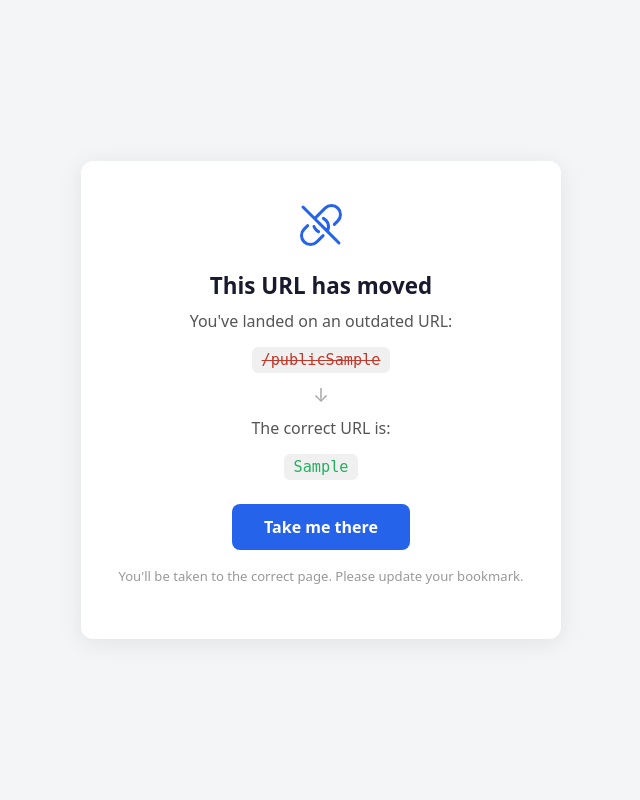
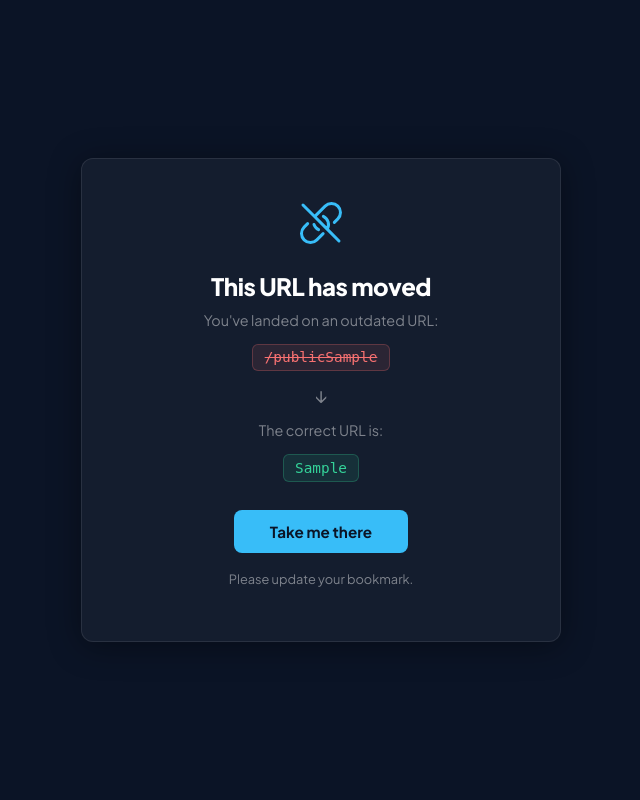
Before and after one commit to PhucPhamGia/Fintech-Sedbergh-Club-Dev, a CodeIgniter 4 app: the page made by app/Views/V_PublicRedirect.php in a window 1280 px wide. Shown: the whole page, without its empty margins (319-959 px from the left). Run offline with PHP 8.4 and a stand-in for CodeIgniter, Linux system fonts and the light colour scheme; the template is opened without the code that fills it: most values are stand-ins (such as "Sample title", 1, 10 or a date in 2020); some libraries are stand-ins or nearby versions.

Commit message:
Improved Dark/Light mode, Added footer, Added favicon

```diff
--- a/app/Views/V_Dashboard.php
+++ b/app/Views/V_Dashboard.php
@@ -5,8 +5,7 @@ Yo, write sum comments dawg
 <!DOCTYPE HTML>
 <html lang="en">
 <head>
-  <meta charset="UTF-8">
-  <meta name="viewport" content="width=device-width, initial-scale=1.0">
+  <?= view('V_Head') ?>
   <title>Dashboard</title>
   <link rel="stylesheet" href="  <?= base_url('assets/css/dashboard.css'); ?>">
 </head>
--- a/app/Views/V_Database.php
+++ b/app/Views/V_Database.php
@@ -1,8 +1,7 @@
 <!DOCTYPE HTML>
 <html lang="en">
 <head>
-  <meta charset="utf-8">
-  <meta name="viewport" content="width=device-width, initial-scale=1">
+  <?= view('V_Head') ?>
   <title>Database</title>
   <link rel="stylesheet" href="<?= base_url('assets/css/database.css') ?>?v=3">
 
--- a/app/Views/V_Forgot_Password.php
+++ b/app/Views/V_Forgot_Password.php
@@ -1,8 +1,7 @@
 <!DOCTYPE html>
 <html lang="en">
 <head>
-    <meta charset="UTF-8">
-    <meta name="viewport" content="width=device-width, initial-scale=1.0">
+    <?= view('V_Head') ?>
     <title>Forgot Password</title>
     <link rel="stylesheet" href="<?= base_url('assets/css/login.css'); ?>">
 </head>
--- /dev/null
+++ b/app/Views/V_Head.php
@@ -0,0 +1,3 @@
+<meta charset="UTF-8">
+<meta name="viewport" content="width=device-width, initial-scale=1.0">
+<link rel="icon" type="image/svg+xml" href="<?= base_url('favicon.svg') ?>">
--- a/app/Views/V_Login.php
+++ b/app/Views/V_Login.php
@@ -7,8 +7,7 @@ Use <form> to submit login data (POST method) to Auth controller
 <!DOCTYPE HTML>
 <html lang="en">
     <head>
-        <meta charset="UTF-8">
-        <meta name="viewport" content="width=device-width, initial-scale=1.0">
+        <?= view('V_Head') ?>
         <title>Sign in</title>
         <link rel="stylesheet" href="<?= base_url('assets/css/auth.css') ?>">
     </head>
--- a/app/Views/V_PublicRedirect.php
+++ b/app/Views/V_PublicRedirect.php
@@ -1,14 +1,28 @@
 <!DOCTYPE html>
 <html lang="en">
 <head>
-    <meta charset="UTF-8">
-    <meta name="viewport" content="width=device-width, initial-scale=1.0">
+    <?= view('V_Head') ?>
     <title>Page Moved</title>
+    <link rel="preconnect" href="https://fonts.googleapis.com">
+    <link rel="preconnect" href="https://fonts.gstatic.com" crossorigin>
+    <link href="https://fonts.googleapis.com/css2?family=Plus+Jakarta+Sans:wght@400;600;700;800&display=swap" rel="stylesheet">
     <style>
+        :root {
+            --bg:      #0B1426;
+            --surface: rgba(255,255,255,0.04);
+            --border:  rgba(255,255,255,0.09);
+            --accent:  #38BDF8;
+            --green:   #34D399;
+            --red:     #F87171;
+            --muted:   rgba(255,255,255,0.45);
+            --radius:  12px;
+        }
         * { box-sizing: border-box; margin: 0; padding: 0; }
+        html, body { height: 100%; }
         body {
-            font-family: system-ui, -apple-system, sans-serif;
-            background: #f4f5f7;
+            font-family: "Plus Jakarta Sans", sans-serif;
+            background: var(--bg);
+            color: #fff;
             display: flex;
             align-items: center;
             justify-content: center;
@@ -16,49 +30,64 @@
             padding: 1rem;
         }
         .card {
-            background: #fff;
-            border-radius: 12px;
-            box-shadow: 0 4px 24px rgba(0,0,0,.08);
+            background: var(--surface);
+            border: 1px solid var(--border);
+            border-radius: var(--radius);
+            box-shadow: 0 4px 32px rgba(0,0,0,0.4);
             padding: 2.5rem 2rem;
             max-width: 480px;
             width: 100%;
             text-align: center;
         }
-        .icon { margin-bottom: 1rem; }
-        h1 { font-size: 1.4rem; color: #1a1a2e; margin-bottom: .5rem; }
-        p { color: #555; line-height: 1.6; margin-bottom: .75rem; }
+        .icon { margin-bottom: 1.25rem; color: var(--accent); }
+        h1 {
+            font-size: 1.5rem;
+            font-weight: 800;
+            letter-spacing: -.02em;
+            margin-bottom: .5rem;
+        }
+        p { color: var(--muted); line-height: 1.6; margin-bottom: .75rem; font-size: .9rem; }
         .url {
             display: inline-block;
-            background: #f0f0f0;
             border-radius: 6px;
-            padding: .25rem .6rem;
+            padding: .3rem .7rem;
             font-family: monospace;
-            font-size: .95rem;
+            font-size: .9rem;
             word-break: break-all;
         }
-        .url.old { color: #c0392b; text-decoration: line-through; }
-        .url.new { color: #27ae60; }
-        .arrow { color: #aaa; margin: .5rem 0; font-size: 1.2rem; }
+        .url.old {
+            background: rgba(248,113,113,.1);
+            border: 1px solid rgba(248,113,113,.25);
+            color: var(--red);
+            text-decoration: line-through;
+        }
+        .url.new {
+            background: rgba(52,211,153,.1);
+            border: 1px solid rgba(52,211,153,.25);
+            color: var(--green);
+        }
+        .arrow { color: var(--muted); margin: .75rem 0; font-size: 1.2rem; }
         .btn {
             display: inline-block;
-            margin-top: 1.5rem;
-            padding: .75rem 2rem;
-            background: #2563eb;
-            color: #fff;
+            margin-top: 1.75rem;
+            padding: .75rem 2.25rem;
+            background: var(--accent);
+            color: #0B1426;
             border-radius: 8px;
             text-decoration: none;
-            font-weight: 600;
-            font-size: 1rem;
-            transition: background .15s;
+            font-weight: 700;
+            font-size: .95rem;
+            transition: opacity .15s, transform .05s;
         }
-        .btn:hover { background: #1d4ed8; }
-        .note { margin-top: 1rem; font-size: .82rem; color: #999; }
+        .btn:hover  { opacity: .85; }
+        .btn:active { transform: translateY(1px); }
+        .note { margin-top: 1rem; font-size: .8rem; color: var(--muted); }
     </style>
 </head>
 <body>
     <div class="card">
         <div class="icon">
-            <svg xmlns="http://www.w3.org/2000/svg" fill="none" viewBox="0 0 24 24" stroke-width="1.5" stroke="currentColor" style="width:48px;height:48px;color:#2563eb">
+            <svg xmlns="http://www.w3.org/2000/svg" fill="none" viewBox="0 0 24 24" stroke-width="1.5" stroke="currentColor" style="width:48px;height:48px">
                 <path stroke-linecap="round" stroke-linejoin="round" d="M13.181 8.68a4.503 4.503 0 0 1 1.903 6.405m-9.768-2.782L3.56 14.06a4.5 4.5 0 0 0 6.364 6.365l3.129-3.129m5.614-5.615 1.757-1.757a4.5 4.5 0 0 0-6.364-6.365l-4.5 4.5c-.258.26-.479.541-.661.84m1.903 6.405a4.495 4.495 0 0 1-1.242-.88 4.483 4.483 0 0 1-1.062-1.683m6.587 2.345 5.907 5.907m-5.907-5.907L8.898 8.898M2.991 2.99 8.898 8.9" />
             </svg>
         </div>
@@ -72,7 +101,7 @@
         <br>
         <a class="btn" href="<?= esc($clean_path) ?>">Take me there</a>
 
-        <p class="note">You'll be taken to the correct page. Please update your bookmark.</p>
+        <p class="note">Please update your bookmark.</p>
     </div>
 </body>
 </html>
--- a/app/Views/V_Register.php
+++ b/app/Views/V_Register.php
@@ -5,8 +5,7 @@ Use <form> to submit register data (POST method) to Auth controller
 <!DOCTYPE html>
 <html lang="en">
     <head>
-        <meta charset="UTF-8">
-        <meta name="viewport" content="width=device-width, initial-scale=1.0">
+        <?= view('V_Head') ?>
         <title>Register</title>
         <link rel="stylesheet" href="<?= base_url('assets/css/auth.css') ?>">
     </head>
--- a/app/Views/admin/V_Database_Admin.php
+++ b/app/Views/admin/V_Database_Admin.php
@@ -1,8 +1,7 @@
 <!DOCTYPE HTML>
 <html lang="en">
 <head>
-  <meta charset="utf-8">
-  <meta name="viewport" content="width=device-width, initial-scale=1">
+  <?= view('V_Head') ?>
   <title>Database</title>
   <link rel="stylesheet" href="<?= base_url('assets/css/database.css') ?>?v=3">
 
```
Also changed, not shown: app/Views/V_Footer.php (+26 -4 lines), app/Views/V_Home.php (+40 -42 lines), app/Views/test.html (+33 -7 lines), public/assets/css/auth.css, public/favicon.svg (added).
